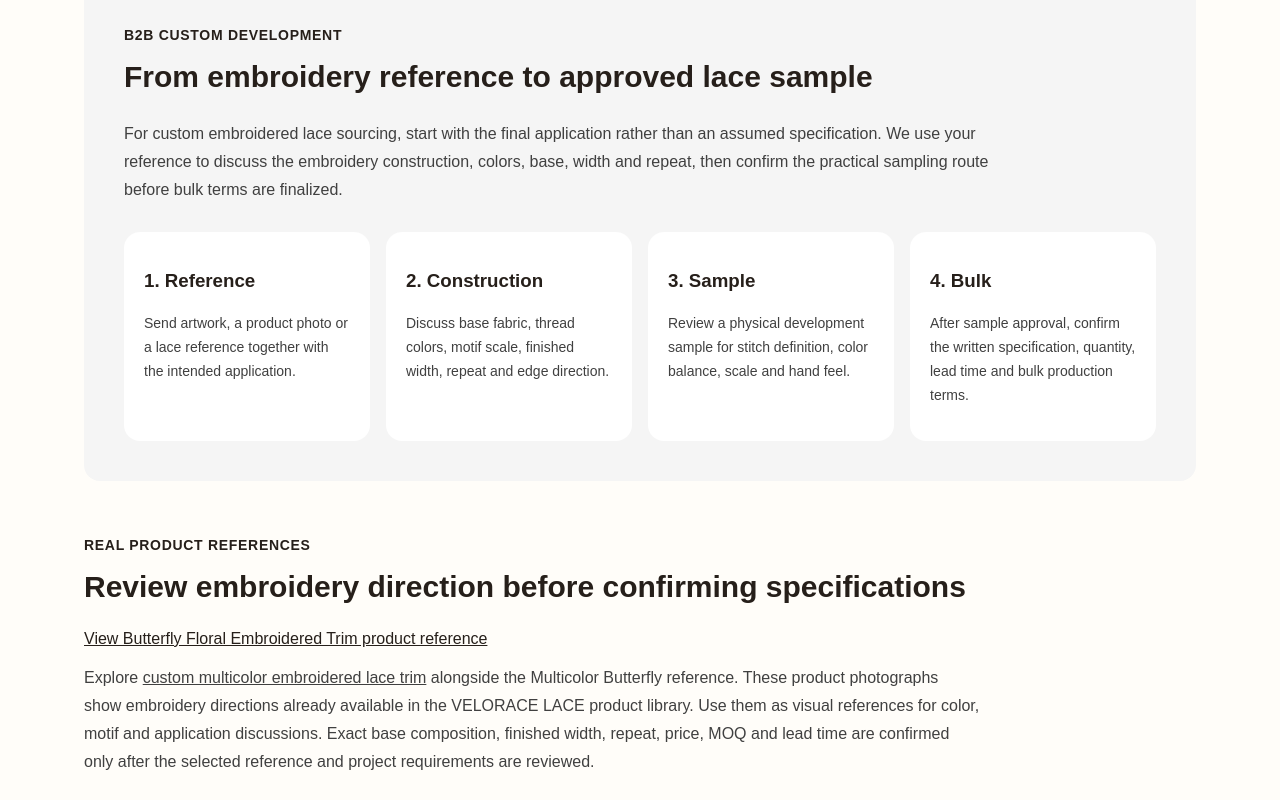
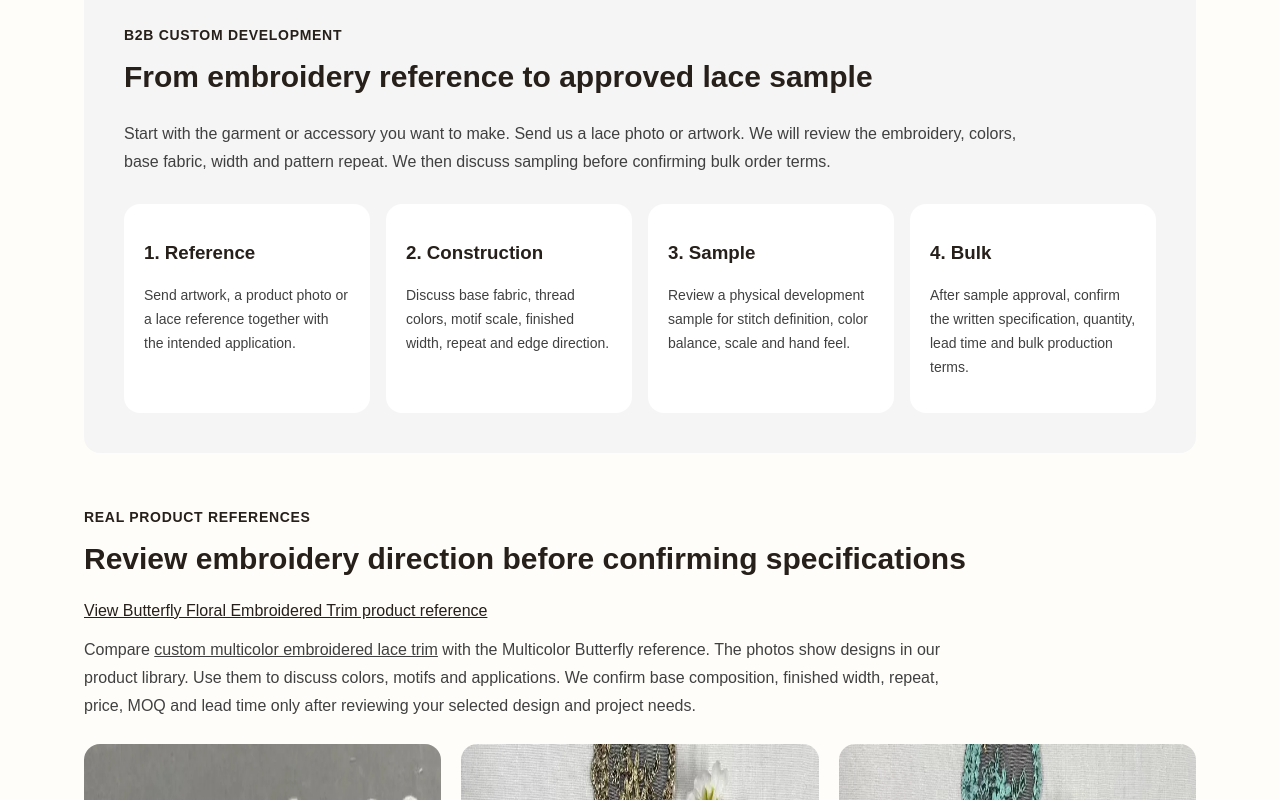
Before and after one commit to linxingwei/lace-b2b-site, a Next.js app: page /embroidery-lace in a window 1280 px wide. Shown: the part 6880-7680 px from the top of the page. Built offline with nearby package versions, Linux system fonts and the light colour scheme; no server answers.

Commit message:
seo(p2): improve relevant internal links and embroidery lace readability

```diff
--- a/app/embroidery-lace/page.tsx
+++ b/app/embroidery-lace/page.tsx
@@ -21,7 +21,7 @@ export default function Page() {
       <div className="rounded-2xl bg-neutral-100 p-7 md:p-10">
         <p className="text-sm font-semibold uppercase tracking-wider">B2B custom development</p>
         <h2 className="mt-3 text-3xl font-semibold">From embroidery reference to approved lace sample</h2>
-        <p className="mt-4 max-w-4xl leading-7 text-neutral-700">For custom embroidered lace sourcing, start with the final application rather than an assumed specification. We use your reference to discuss the embroidery construction, colors, base, width and repeat, then confirm the practical sampling route before bulk terms are finalized.</p>
+        <p className="mt-4 max-w-4xl leading-7 text-neutral-700">Start with the garment or accessory you want to make. Send us a lace photo or artwork. We will review the embroidery, colors, base fabric, width and pattern repeat. We then discuss sampling before confirming bulk order terms.</p>
         <div className="mt-7 grid gap-4 md:grid-cols-4">
           {steps.map(([title, body]) => <article key={title} className="rounded-2xl border border-neutral-200 bg-white p-5"><h3 className="font-semibold">{title}</h3><p className="mt-2 text-sm leading-6 text-neutral-700">{body}</p></article>)}
         </div>
@@ -34,7 +34,7 @@ export default function Page() {
         <p className="text-sm font-semibold uppercase tracking-wider">Real product references</p>
         <h2 className="mt-3 text-3xl font-semibold">Review embroidery direction before confirming specifications</h2>
         <p className="mt-3"><a className="underline" href="/products/butterfly-floral-embroidered-trim">View Butterfly Floral Embroidered Trim product reference</a></p>
-        <p className="mt-4 leading-7 text-neutral-700">Explore <a href="/custom-multicolor-embroidered-lace" className="underline">custom multicolor embroidered lace trim</a> alongside the Multicolor Butterfly reference. These product photographs show embroidery directions already available in the VELORACE LACE product library. Use them as visual references for color, motif and application discussions. Exact base composition, finished width, repeat, price, MOQ and lead time are confirmed only after the selected reference and project requirements are reviewed.</p>
+        <p className="mt-4 leading-7 text-neutral-700">Compare <a href="/custom-multicolor-embroidered-lace" className="underline">custom multicolor embroidered lace trim</a> with the Multicolor Butterfly reference. The photos show designs in our product library. Use them to discuss colors, motifs and applications. We confirm base composition, finished width, repeat, price, MOQ and lead time only after reviewing your selected design and project needs.</p>
       </div>
       <div className="grid gap-5 md:grid-cols-3">
         {[
@@ -55,13 +55,13 @@ export default function Page() {
       <article className="rounded-2xl border border-neutral-200 p-7">
         <p className="text-sm font-semibold uppercase tracking-wider">Prepare your RFQ</p>
         <h2 className="mt-3 text-2xl font-semibold">What to send for a useful quotation</h2>
-        <p className="mt-4 leading-7 text-neutral-700">Send a reference image or artwork, preferred colors, approximate finished width, intended application, estimated quantity, sample requirement and destination country. If repeat size, base fabric or edge construction is not yet decided, those points can be reviewed during development.</p>
+        <p className="mt-4 leading-7 text-neutral-700">Send an image or artwork. Include your preferred colors, approximate finished width, intended use, estimated quantity, sample needs and destination country. Not sure about the repeat, base fabric or edge? We can review those during development.</p>
         <Link className="mt-5 inline-block font-semibold underline" href="/contact">Send your embroidery lace inquiry</Link>
       </article>
       <article className="rounded-2xl border border-neutral-200 p-7">
         <p className="text-sm font-semibold uppercase tracking-wider">Multicolor specialist</p>
         <h2 className="mt-3 text-2xl font-semibold">Need several thread colors in one lace design?</h2>
-        <p className="mt-4 leading-7 text-neutral-700">Use the dedicated multicolor development page for colorful motifs, seasonal palettes and narrow trims. Prepare the thread-color direction, motif scale, width, repeat, mesh base and physical sample requirements around the final product.</p>
+        <p className="mt-4 leading-7 text-neutral-700">For colorful motifs, seasonal palettes and narrow trims, start with our multicolor development page. Share the thread colors, motif size, width, repeat and mesh base you need. We can review these details against a physical sample.</p>
         <Link className="mt-5 inline-block font-semibold underline" href="/custom-multicolor-embroidered-lace">Custom Multicolor Embroidered Lace Trim</Link>
       </article>
     </section>
```
